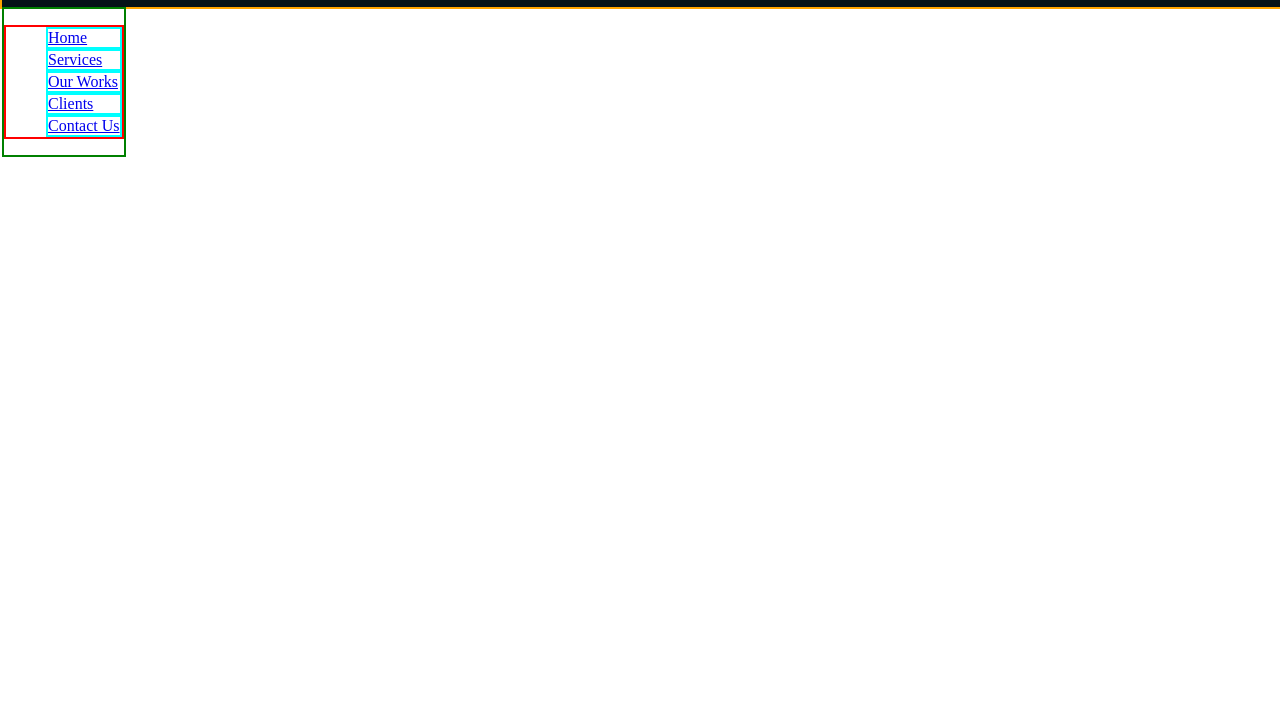
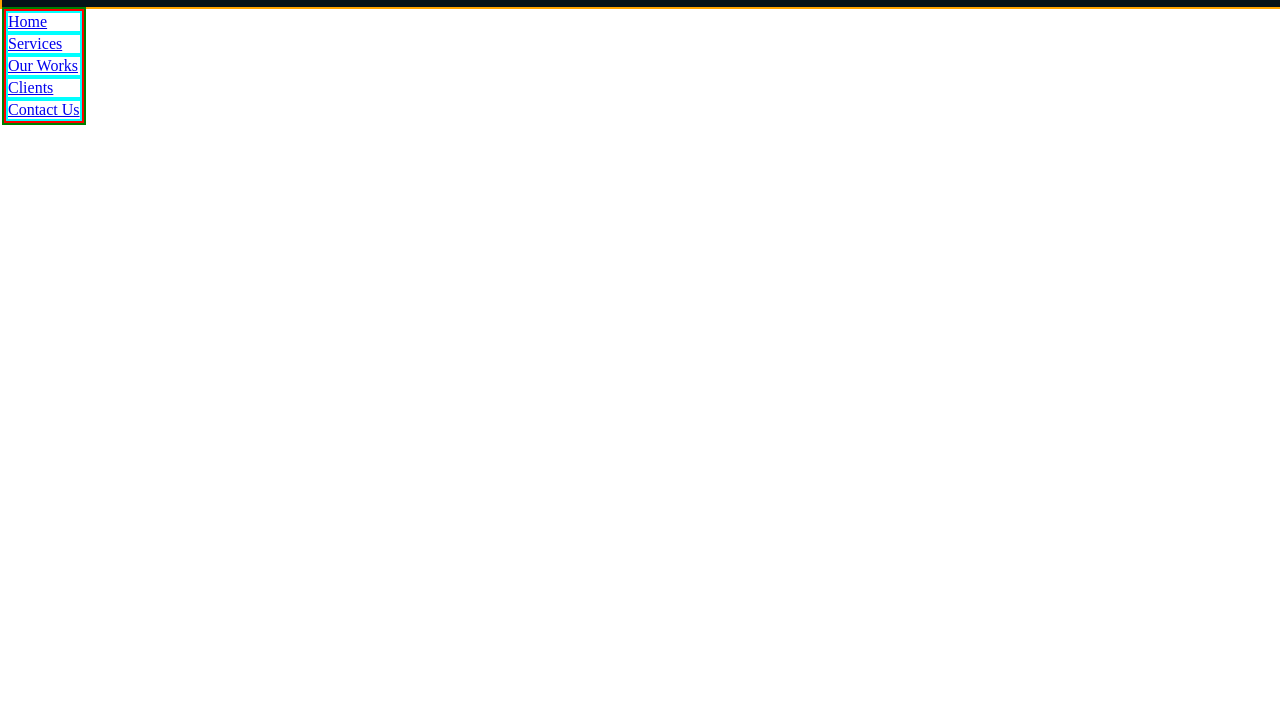
Before and after one commit to RadhikaRJ/Edie_homepage, a plain HTML site: page index.html in a window 1280 px wide. Shown: the part 75-800 px from the top of the page. Drawn offline with Linux system fonts and the light colour scheme.

Commit message:
style: nav ul

```diff
--- a/styles.css
+++ b/styles.css
@@ -31,8 +31,9 @@ nav{
 
 nav ul{
   border: 2px solid red;
-
-
+  padding:0;
+  margin:0;
+  list-style: none;
 }
 
 nav ul li{
```
